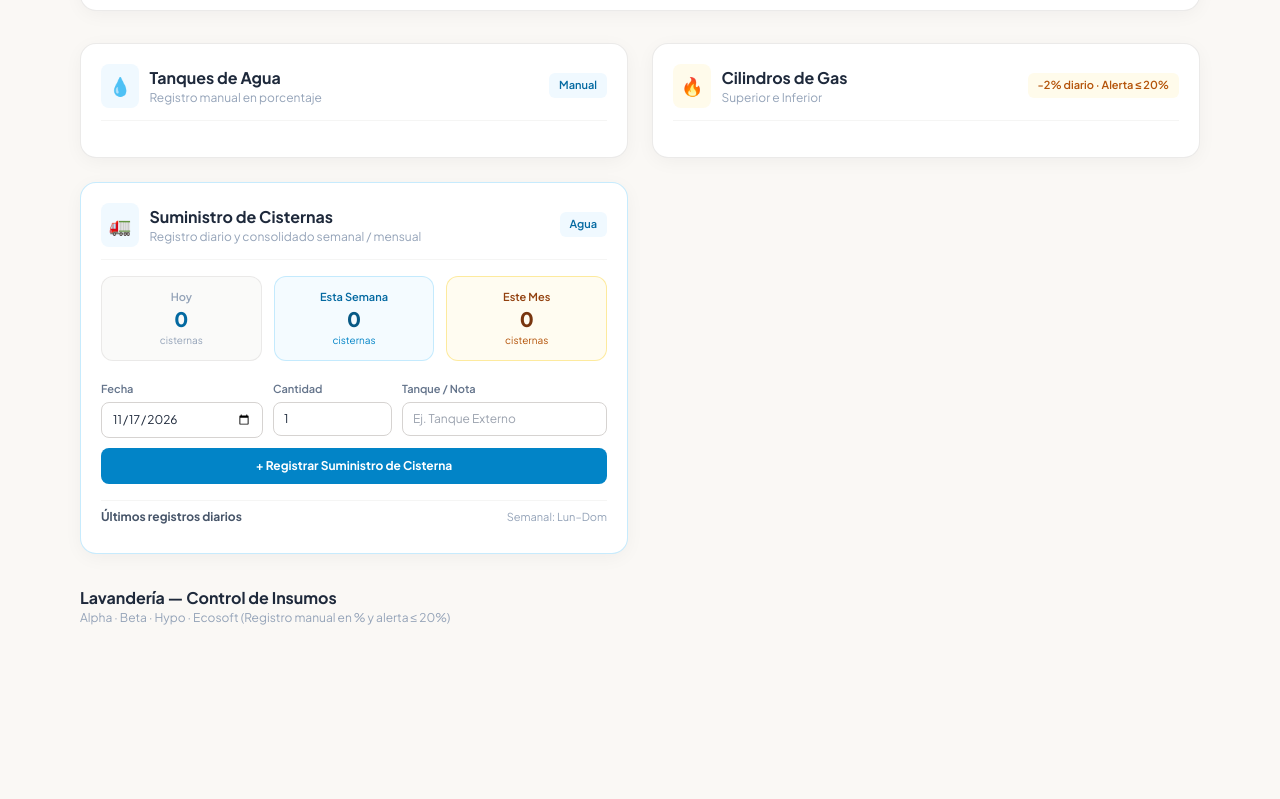
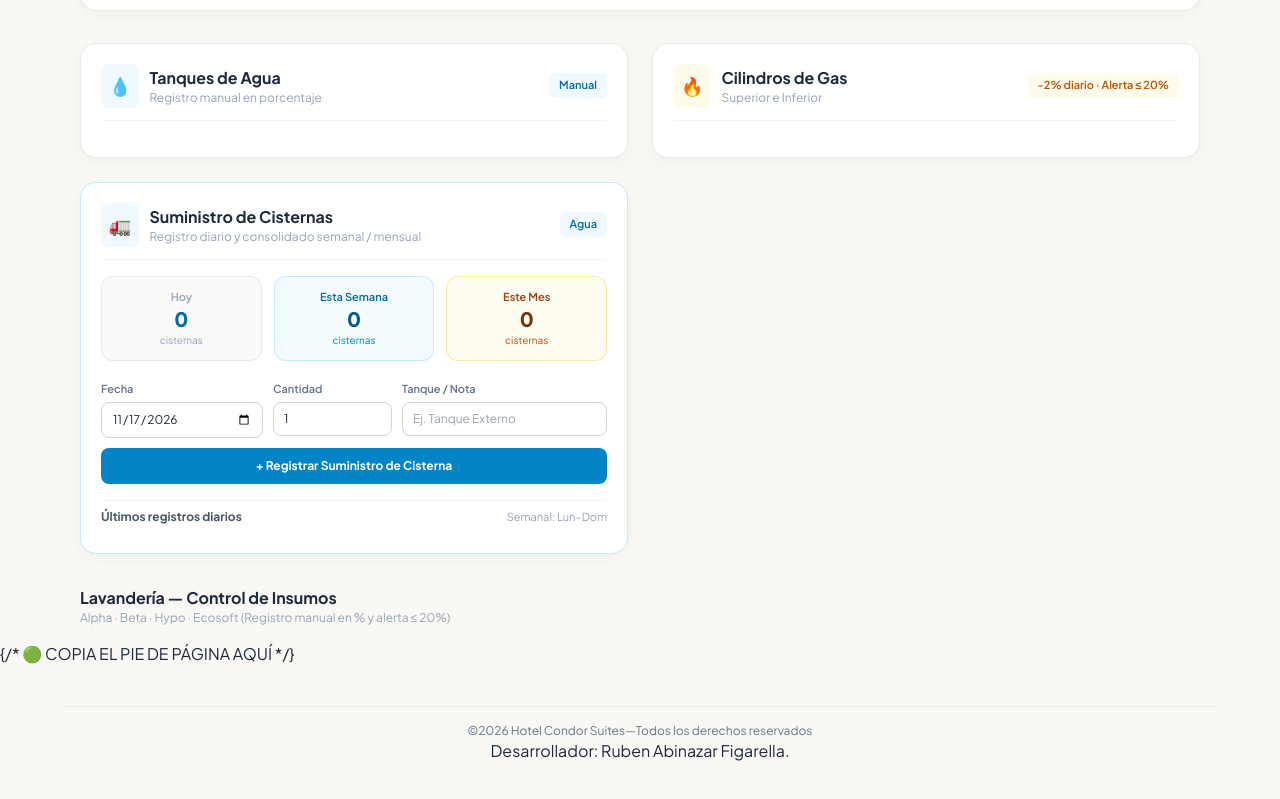
Before and after one commit to CondorSuites2026/Condor-Mantenimiento, a plain HTML site: page index.html in a window 1280 px wide. Shown: the part 905-1704 px from the top of the page. Before the commit the page ends 1595 px from the top, so only its background shows below. Drawn offline with nearby package versions, Linux system fonts and the light colour scheme; no server answers.

Commit message:
Agregar pie de pagina Hotel Condor Suites

```diff
--- a/index.html
+++ b/index.html
@@ -321,6 +321,14 @@
     </section>
 
   </main>
+  {/* 🟢 COPIA EL PIE DE PÁGINA AQUÍ */}
+      <!-- Pie de Página -->
+  <footer class="max-w-6xl mx-auto px-4 mt-10 pt-4 border-t border-stone-200/80 text-center">
+    <p class="text-xs text-slate-500">
+      ©2026 Hotel Condor Suites—Todos los derechos reservados
+    </p>
+        <p>Desarrollador: Ruben Abinazar Figarella.</p>
+      </footer>
 
   <!-- MODAL PARA RECARGAR LITROS DE GASOIL -->
   <div id="modal-gasoil" class="hidden fixed inset-0 z-50 bg-slate-900/50 backdrop-blur-xs flex items-center justify-center p-4">
```
